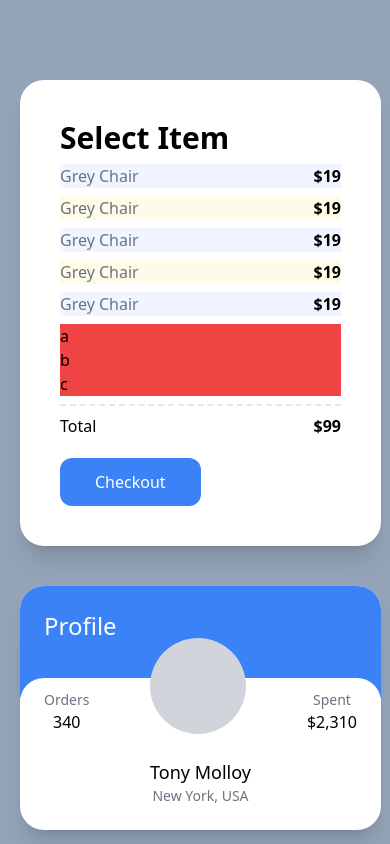
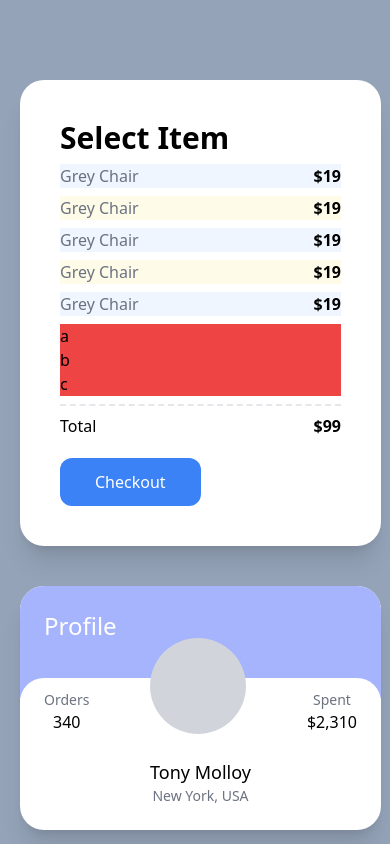
Before and after one commit to yn130/carrot-market, a Next.js app: page / in a window 390 px wide. Shown: the top 844 px of the page. Built offline with nearby package versions, Linux system fonts and the light colour scheme.

Commit message:
2.10 Responsive Modifiers part Two

```diff
--- a/pages/index.tsx
+++ b/pages/index.tsx
@@ -42,7 +42,7 @@ export default function Home() {
       </div>
       {/* Profile */}
       <div className="bg-white overflow-hidden rounded-3xl shadow-xl group">
-        <div className="bg-blue-500 p-6 pb-14">
+        <div className="bg-blue-500 p-6 pb-14 portrait:bg-indigo-300 landscape:bg-pink-400">
           <span className="text-white text-2xl">Profile</span>
         </div>
         <div className="rounded-3xl p-6 bg-white relative -top-5">
```
